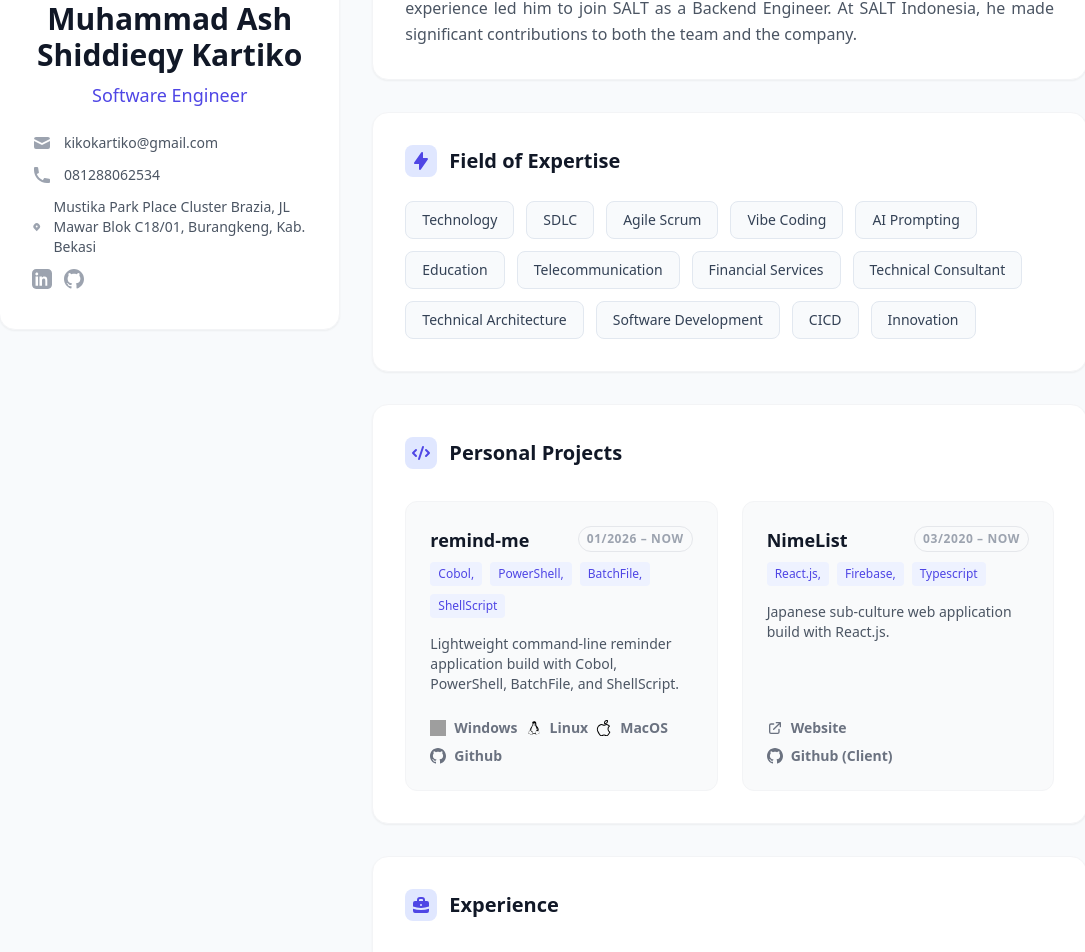
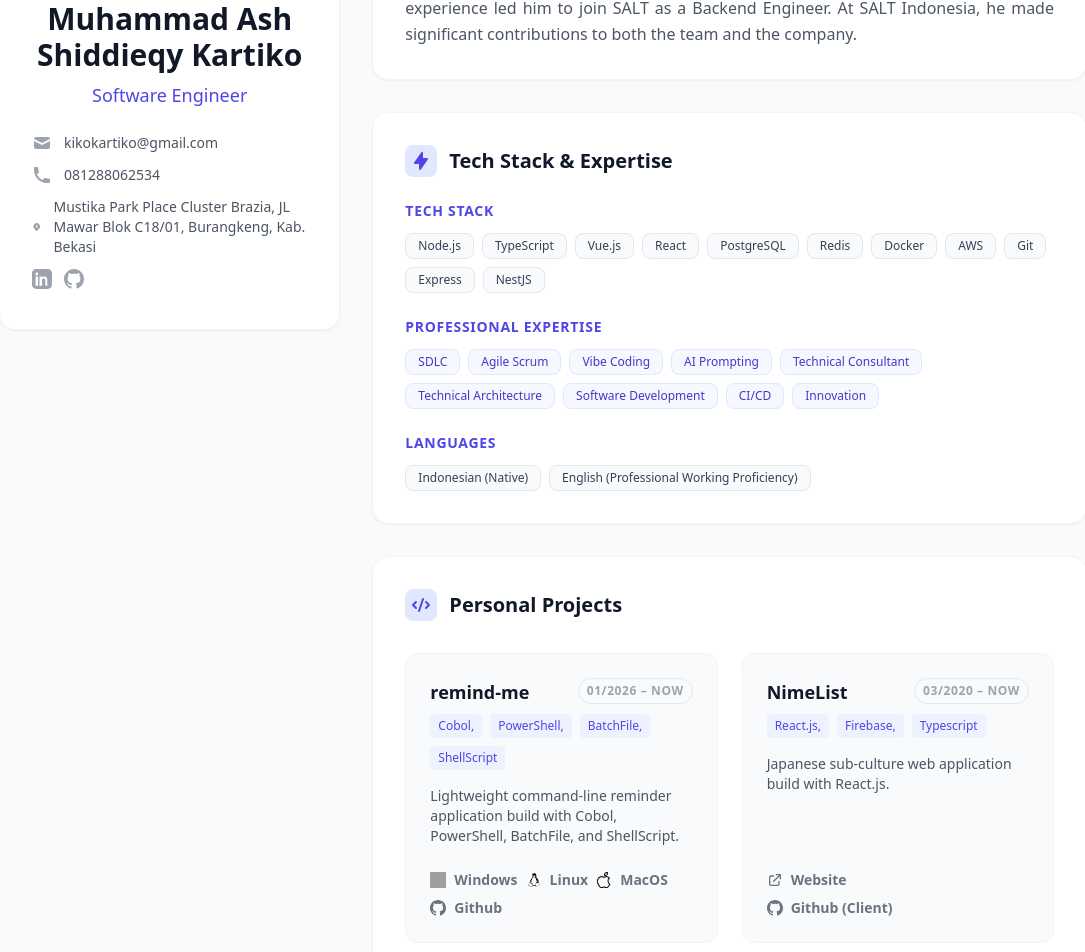
Before and after one commit to shiddiq-kiko/shiddiq-kiko.github.io, a Vue app: page / in a window 1280 px wide. Shown: the part 1056-2008 px from the top of the page, without its empty margins (97-1182 px from the left). Built offline with nearby package versions, Linux system fonts and the light colour scheme; grey boxes are pictures that could not be loaded.

Commit message:
Download choices for PDF with different formats (Creative vs ATS-Friendly) and Tech Stack & Expertise section now includes separate lists for Tech Stack, Professional Expertise, and Languages.

```diff
--- a/src/App.vue
+++ b/src/App.vue
@@ -82,7 +82,11 @@ onMounted(() => {
 
              <!-- Expertise -->
             <section class="scroll-hidden opacity-0 translate-y-8 transition-all duration-700 ease-out delay-200 print:mb-2">
-               <ExpertiseList :skills="profile.expertise" />
+               <ExpertiseList
+                 :expertise="profile.expertise"
+                 :techStack="profile.techStack"
+                 :languages="profile.languages"
+               />
             </section>
 
             <!-- Personal Projects -->
--- a/src/modules/career/ExpertiseList.vue
+++ b/src/modules/career/ExpertiseList.vue
@@ -1,6 +1,8 @@
 <script setup lang="ts">
 defineProps<{
-  skills: string[]
+  expertise: string[];
+  techStack: string[];
+  languages: string[];
 }>();
 </script>
 
@@ -12,17 +14,51 @@ defineProps<{
           <path fill-rule="evenodd" d="M11.3 1.046A1 1 0 0112 2v5h4a1 1 0 01.82 1.573l-7 10A1 1 0 018 18v-5H4a1 1 0 01-.82-1.573l7-10a1 1 0 011.12-.38z" clip-rule="evenodd" />
         </svg>
       </span>
-      Field of Expertise
+      Tech Stack & Expertise
     </h2>
 
-    <div class="flex flex-wrap gap-3 print:gap-2">
-      <span
-        v-for="skill in skills"
-        :key="skill"
-        class="px-4 py-2 bg-slate-50 dark:bg-slate-700/50 text-slate-700 dark:text-slate-300 font-medium text-sm rounded-lg border border-slate-200 dark:border-slate-600 hover:border-indigo-300 dark:hover:border-indigo-500 hover:text-indigo-600 dark:hover:text-indigo-400 hover:bg-indigo-50 dark:hover:bg-indigo-900/20 transition-all duration-300 cursor-default print:bg-transparent print:border-gray-300 print:text-gray-800 print:px-2 print:py-1 print:text-xs"
-      >
-        {{ skill }}
-      </span>
+    <div class="space-y-6 print:space-y-4">
+      <!-- Tech Stack -->
+      <div>
+        <h3 class="text-sm font-semibold text-indigo-600 dark:text-indigo-400 uppercase tracking-wider mb-3 print:mb-1 print:text-xs">Tech Stack</h3>
+        <div class="flex flex-wrap gap-2">
+          <span
+            v-for="skill in techStack"
+            :key="skill"
+            class="px-3 py-1 bg-slate-50 dark:bg-slate-700/50 text-slate-700 dark:text-slate-300 font-medium text-xs rounded-lg border border-slate-200 dark:border-slate-600 hover:border-indigo-300 dark:hover:border-indigo-500 hover:text-indigo-600 dark:hover:text-indigo-400 hover:bg-indigo-50 dark:hover:bg-indigo-900/20 transition-all duration-300 cursor-default print:bg-transparent print:border-gray-300 print:text-gray-800 print:px-2 print:py-0.5"
+          >
+            {{ skill }}
+          </span>
+        </div>
+      </div>
+
+      <!-- Professional Expertise -->
+      <div>
+        <h3 class="text-sm font-semibold text-indigo-600 dark:text-indigo-400 uppercase tracking-wider mb-3 print:mb-1 print:text-xs">Professional Expertise</h3>
+        <div class="flex flex-wrap gap-2">
+          <span
+            v-for="item in expertise"
+            :key="item"
+            class="px-3 py-1 bg-indigo-50/50 dark:bg-indigo-900/20 text-indigo-700 dark:text-indigo-300 font-medium text-xs rounded-lg border border-indigo-100 dark:border-indigo-800 hover:border-indigo-400 transition-all duration-300 cursor-default print:bg-transparent print:border-gray-300 print:text-gray-800 print:px-2 print:py-0.5"
+          >
+            {{ item }}
+          </span>
+        </div>
+      </div>
+
+      <!-- Languages -->
+      <div>
+        <h3 class="text-sm font-semibold text-indigo-600 dark:text-indigo-400 uppercase tracking-wider mb-3 print:mb-1 print:text-xs">Languages</h3>
+        <div class="flex flex-wrap gap-2">
+          <span
+            v-for="lang in languages"
+            :key="lang"
+            class="px-3 py-1 bg-slate-50 dark:bg-slate-700/50 text-slate-700 dark:text-slate-300 font-medium text-xs rounded-lg border border-slate-200 dark:border-slate-600 print:bg-transparent print:border-none print:text-gray-800 print:px-0 print:py-0 print:mr-4"
+          >
+            {{ lang }}
+          </span>
+        </div>
+      </div>
     </div>
   </div>
 </template>
--- a/src/modules/identity/ProfileRepository.ts
+++ b/src/modules/identity/ProfileRepository.ts
@@ -16,19 +16,32 @@ export const profileData: Profile = {
   introduction: "Hello, my name is Muhammad Ash Shiddieqy Kartiko but my friend call me Kiko, your friendly Engineer",
   overview: "Graduated as a Mechanical Engineer from Muhammadiyah University of Surakarta, Kartiko's passion has always been in technology, which led him to change his career path to become a Software Developer and take a Fullstack Developer course at Hacktiv8. After finishing the bootcamp, he joined one of Indonesia's leading education CMS pioneers to hone his development skills. A year later, his desire to gain greater experience led him to join SALT as a Backend Engineer. At SALT Indonesia, he made significant contributions to both the team and the company.",
   expertise: [
-    "Technology",
     "SDLC",
     "Agile Scrum",
     "Vibe Coding",
     "AI Prompting",
-    "Education",
-    "Telecommunication",
-    "Financial Services",
     "Technical Consultant",
     "Technical Architecture",
     "Software Development",
-    "CICD",
+    "CI/CD",
     "Innovation"
+  ],
+  techStack: [
+    "Node.js",
+    "TypeScript",
+    "Vue.js",
+    "React",
+    "PostgreSQL",
+    "Redis",
+    "Docker",
+    "AWS",
+    "Git",
+    "Express",
+    "NestJS"
+  ],
+  languages: [
+    "Indonesian (Native)",
+    "English (Professional Working Proficiency)"
   ]
 };
 
--- a/src/modules/identity/types.ts
+++ b/src/modules/identity/types.ts
@@ -10,7 +10,9 @@ export interface Profile {
   avatarUrl?: string;
   introduction: string; // Old About Me
   overview: string; // New PDF Overview
-  expertise: string[]; // New PDF Field of Expertise
+  expertise: string[]; // General Professional Expertise
+  techStack: string[]; // Programming languages, frameworks, tools
+  languages: string[]; // Human languages (e.g., English, Indonesian)
   linkedin: string;
   github: string;
 }
--- a/src/style.css
+++ b/src/style.css
@@ -32,7 +32,7 @@
   }
 
   /* Hide interactive elements and Hero */
-  nav, button, footer, .animate-enter, .no-print {
+  nav, button, footer, .animate-enter, .no-print, [role="button"] {
     display: none !important;
   }
 
@@ -51,17 +51,39 @@
     display: block !important;
   }
 
-  /* --- FORCE LIGHT MODE & REMOVE STYLING --- */
-  /* Reset backgrounds and borders for all cards/sections */
-  .bg-white, .dark\:bg-slate-800, .bg-gray-50, .dark\:bg-slate-700\/30,
-  .rounded-2xl, .rounded-xl, .shadow-sm, .border {
+  /* --- ATS-SPECIFIC: STRIP ALMOST EVERYTHING --- */
+  body.print-ats .bg-white,
+  body.print-ats .dark\:bg-slate-800,
+  body.print-ats .bg-gray-50,
+  body.print-ats .dark\:bg-slate-700\/30,
+  body.print-ats .rounded-2xl,
+  body.print-ats .rounded-xl,
+  body.print-ats .shadow-sm,
+  body.print-ats .border {
     background-color: transparent !important;
     border: none !important;
     box-shadow: none !important;
     border-radius: 0 !important;
   }
 
-  /* Reset Text Colors */
+  /* ATS: Hide Avatar/Images */
+  body.print-ats aside .w-40,
+  body.print-ats img {
+    display: none !important;
+  }
+
+  /* --- CREATIVE-SPECIFIC: KEEP SOME BRANDING --- */
+  body.print-creative .rounded-2xl {
+    border-radius: 1rem !important;
+  }
+
+  body.print-creative .bg-indigo-50,
+  body.print-creative .bg-indigo-100 {
+    background-color: #f5f3ff !important;
+    -webkit-print-color-adjust: exact;
+  }
+
+  /* Reset Text Colors for both */
   .text-white, .dark\:text-white, .dark .text-white,
   .text-slate-100, .text-slate-300,
   .dark\:text-slate-100, .dark\:text-slate-300,
@@ -74,8 +96,11 @@
     color: #312e81 !important; /* indigo-900 for better contrast on paper */
   }
 
-  /* Remove background from icons/badges to save ink */
-  .bg-indigo-100, .dark\:bg-indigo-900\/50, .bg-indigo-50, .dark\:bg-indigo-900\/30 {
+  /* Remove background from icons/badges for ATS to save ink */
+  body.print-ats .bg-indigo-100,
+  body.print-ats .dark\:bg-indigo-900\/50,
+  body.print-ats .bg-indigo-50,
+  body.print-ats .dark\:bg-indigo-900\/30 {
     background-color: transparent !important;
     color: #312e81 !important;
     border: 1px solid #e5e7eb !important; /* light border instead of bg */
--- a/src/ui/FloatingNavbar.vue
+++ b/src/ui/FloatingNavbar.vue
@@ -4,16 +4,29 @@ import { useTheme } from '../composables/useTheme';
 
 const { isDark, toggleTheme } = useTheme();
 const isScrolled = ref(false);
+const showDownloadOptions = ref(false);
 
 const handleScroll = () => {
   isScrolled.value = window.scrollY > 50;
 };
 
-const downloadPdf = () => {
+const downloadPdf = (format: 'creative' | 'ats') => {
   const originalTitle = document.title;
   document.title = "Muhammad Ash Shiddieqy Kartiko";
+
+  // Add format class to body for print styles
+  document.body.classList.add(`print-${format}`);
+
   window.print();
+
+  // Cleanup
+  document.body.classList.remove(`print-${format}`);
   document.title = originalTitle;
+  showDownloadOptions.value = false;
+};
+
+const toggleDownloadOptions = () => {
+  showDownloadOptions.value = !showDownloadOptions.value;
 };
 
 onMounted(() => {
@@ -50,14 +63,15 @@ onUnmounted(() => {
       <!-- Spacer for desktop -->
       <div class="hidden md:block flex-grow"></div>
 
-      <div class="flex flex-row md:flex-col-reverse items-center space-x-2 md:space-x-0 md:space-y-5">
-        <!-- Download PDF Button -->
+      <div class="flex flex-row md:flex-col-reverse items-center space-x-2 md:space-x-0 md:space-y-0`">
+        <!-- Download PDF Button & Options -->
+        <div class="relative">
           <button
-          @click="downloadPdf"
+            @click="toggleDownloadOptions"
             class="p-3 rounded-full transition-all duration-500 focus:outline-none flex items-center justify-center shadow-lg"
             :class="[
               isScrolled
-              ? 'bg-white-600 text-gray-900 shadow-indigo-200 dark:shadow-none dark:text-white border border-gray-200 dark:border-slate-700 hover:bg-gray-100 dark:hover:bg-slate-800'
+                ? 'bg-white text-gray-900 shadow-indigo-200 dark:shadow-none dark:text-white border border-gray-200 dark:border-slate-700 hover:bg-gray-100 dark:hover:bg-slate-800'
                 : 'bg-white/80 dark:bg-slate-800/80 text-gray-900 dark:text-white border border-gray-200 dark:border-slate-700 backdrop-blur-sm hover:bg-white dark:hover:bg-slate-800'
             ]"
             title="Download Resume PDF"
@@ -67,7 +81,40 @@ onUnmounted(() => {
             </svg>
           </button>
 
-        <button class="opacity-0"></button>
+          <!-- Format Selection Menu -->
+          <transition
+            enter-active-class="transition duration-200 ease-out"
+            enter-from-class="opacity-0 scale-95 -translate-y-2"
+            enter-to-class="opacity-100 scale-100 translate-y-0"
+            leave-active-class="transition duration-100 ease-in"
+            leave-from-class="opacity-100 scale-100 translate-y-0"
+            leave-to-class="opacity-0 scale-95 -translate-y-2"
+          >
+            <div
+              v-if="showDownloadOptions"
+              class="absolute top-full right-0 mt-3 w-48 bg-white dark:bg-slate-800 rounded-2xl shadow-xl border border-gray-100 dark:border-slate-700 overflow-hidden"
+            >
+              <div class="p-2 space-y-1">
+                <button
+                  @click="downloadPdf('creative')"
+                  class="w-full text-left px-4 py-3 text-sm font-medium rounded-xl transition-colors hover:bg-indigo-50 dark:hover:bg-indigo-900/30 text-gray-700 dark:text-slate-200 flex items-center"
+                >
+                  <span class="mr-3">🎨</span>
+                  Creative CV
+                </button>
+                <button
+                  @click="downloadPdf('ats')"
+                  class="w-full text-left px-4 py-3 text-sm font-medium rounded-xl transition-colors hover:bg-indigo-50 dark:hover:bg-indigo-900/30 text-gray-700 dark:text-slate-200 flex items-center"
+                >
+                  <span class="mr-3">📄</span>
+                  ATS-Friendly CV
+                </button>
+              </div>
+            </div>
+          </transition>
+        </div>
+
+        <!-- <button class="opacity-0 md:hidden"></button> -->
 
         <!-- Theme Toggle Button -->
         <button
@@ -99,6 +146,8 @@ onUnmounted(() => {
             </svg>
           </div>
         </button>
+
+        <!-- <button class="opacity-0 md:hidden"></button> -->
       </div>
     </div>
   </nav>
```
Also changed, not shown: 1 other file (tests, documents, lock files or other folders). Lines whose indentation alone changed are shown as unchanged.
